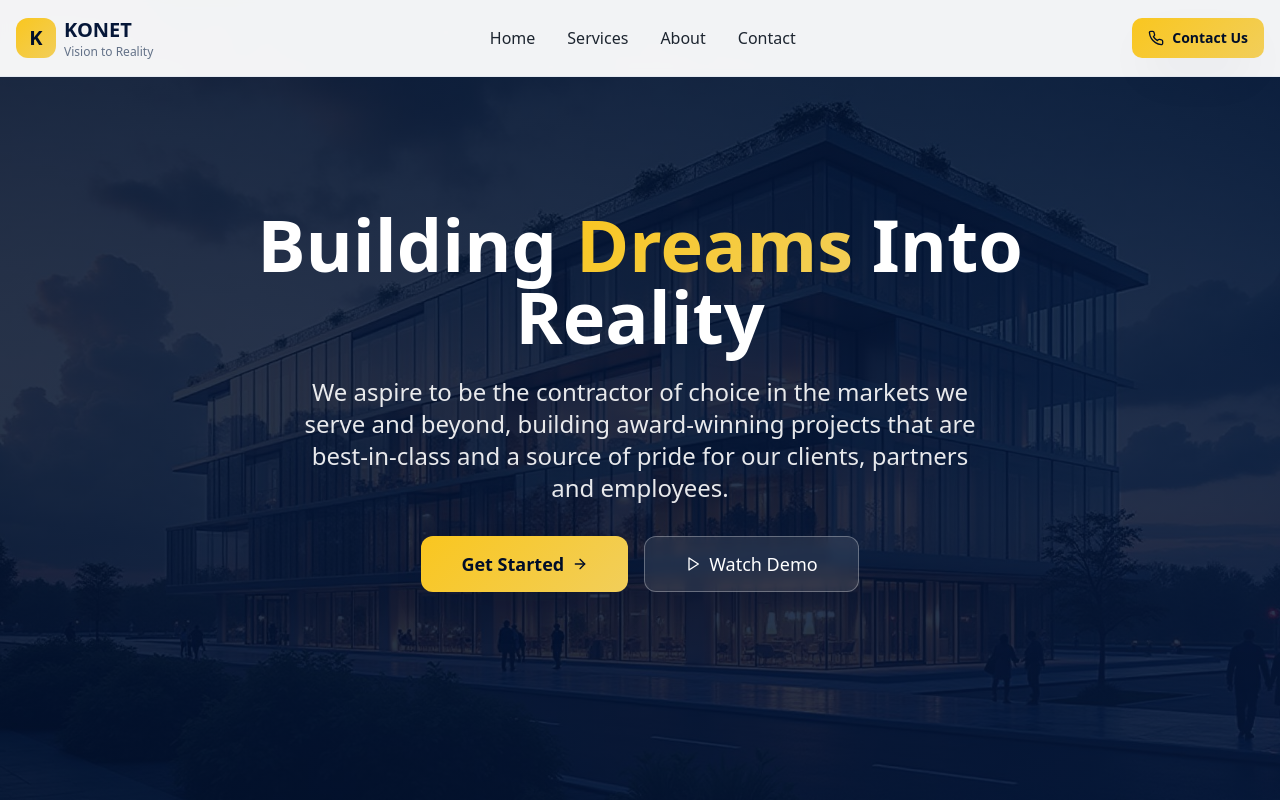
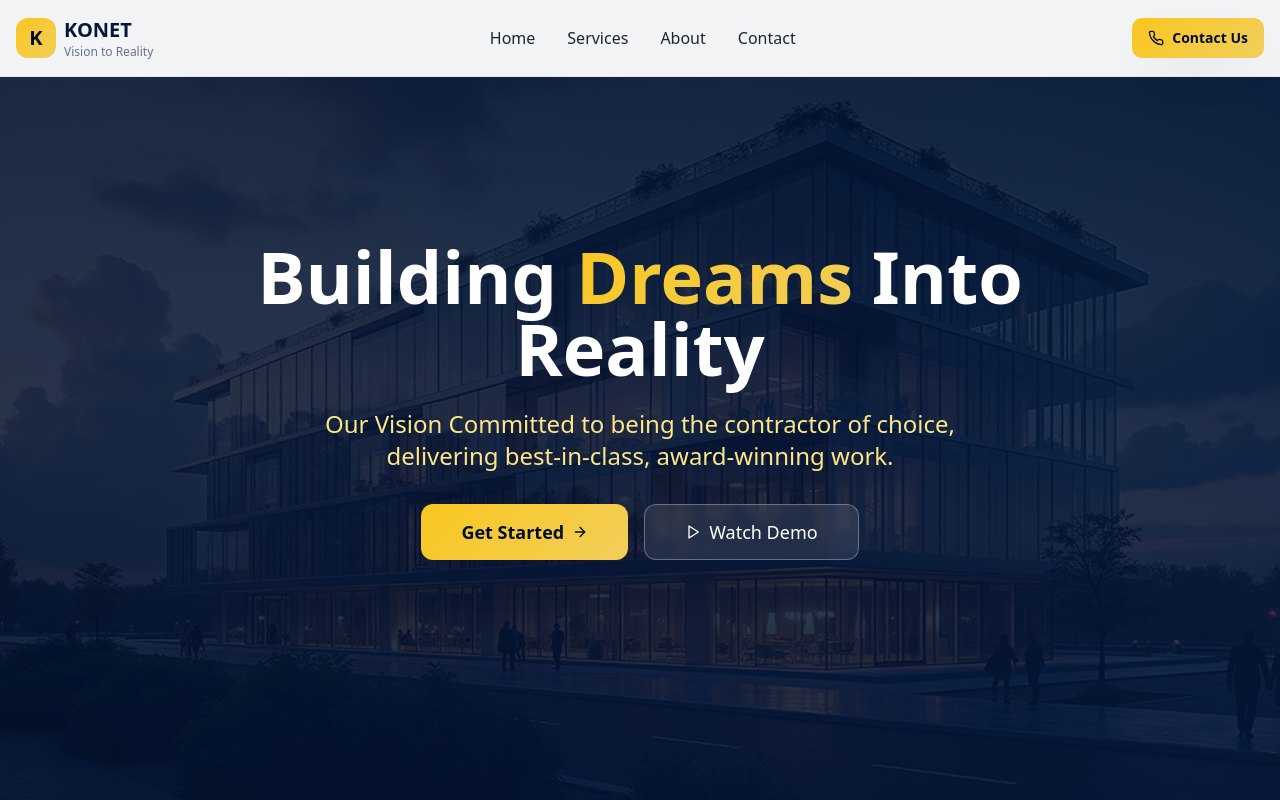
Before and after one commit to nttare0/konet-vision-reality, a React (Vite) app: page / in a window 1280 px wide. Shown: the top 800 px of the page. Built offline with nearby package versions, Linux system fonts and the light colour scheme.

Commit message:
Visual edit in Lovable
Edited UI in Lovable

```diff
--- a/src/components/Hero.tsx
+++ b/src/components/Hero.tsx
@@ -20,7 +20,12 @@ const Hero = () => {
             </span>{" "}
             Into Reality
           </h1>
-          <p className="text-xl md:text-2xl mb-8 text-white/90 max-w-2xl mx-auto">We aspire to be the contractor of choice in the markets we serve and beyond, building award-winning projects that are best-in-class and a source of pride for our clients, partners and employees.</p>
+          <p className="text-xl md:text-2xl mb-8 max-w-2xl mx-auto text-amber-200">Our Vision
+Committed to being the contractor of choice, delivering best-in-class, award-winning work.
+
+
+
+        </p>
 
           <div className="flex flex-col sm:flex-row gap-4 justify-center items-center">
             <Button variant="hero" size="xl" className="group">
```
